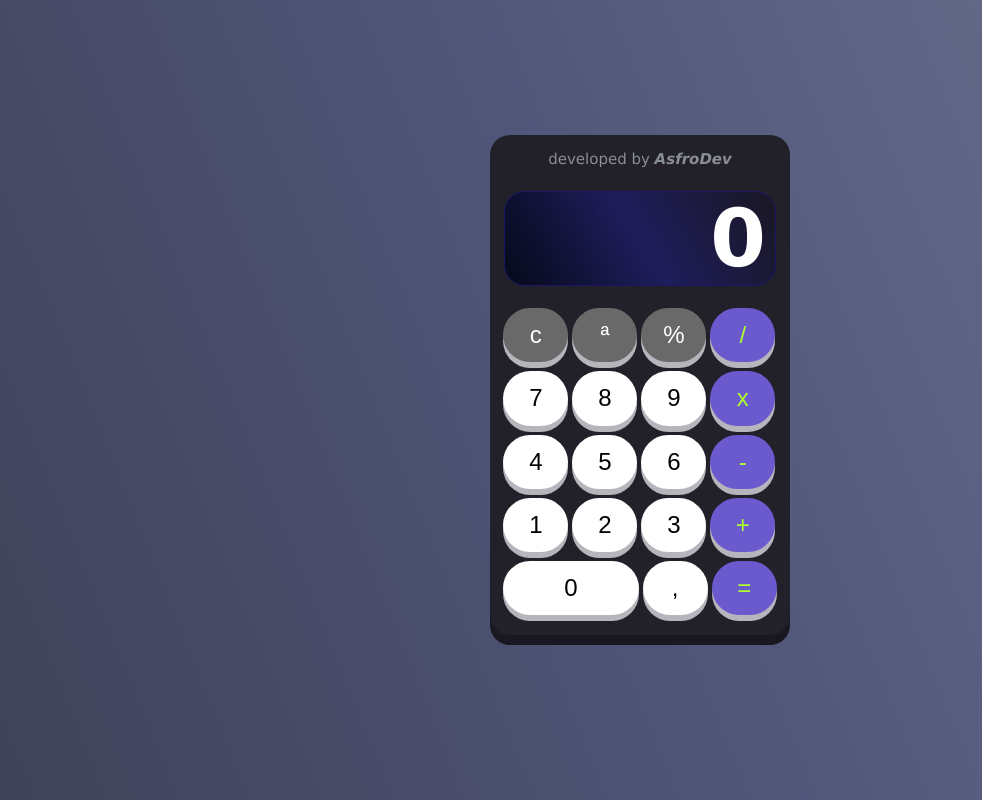
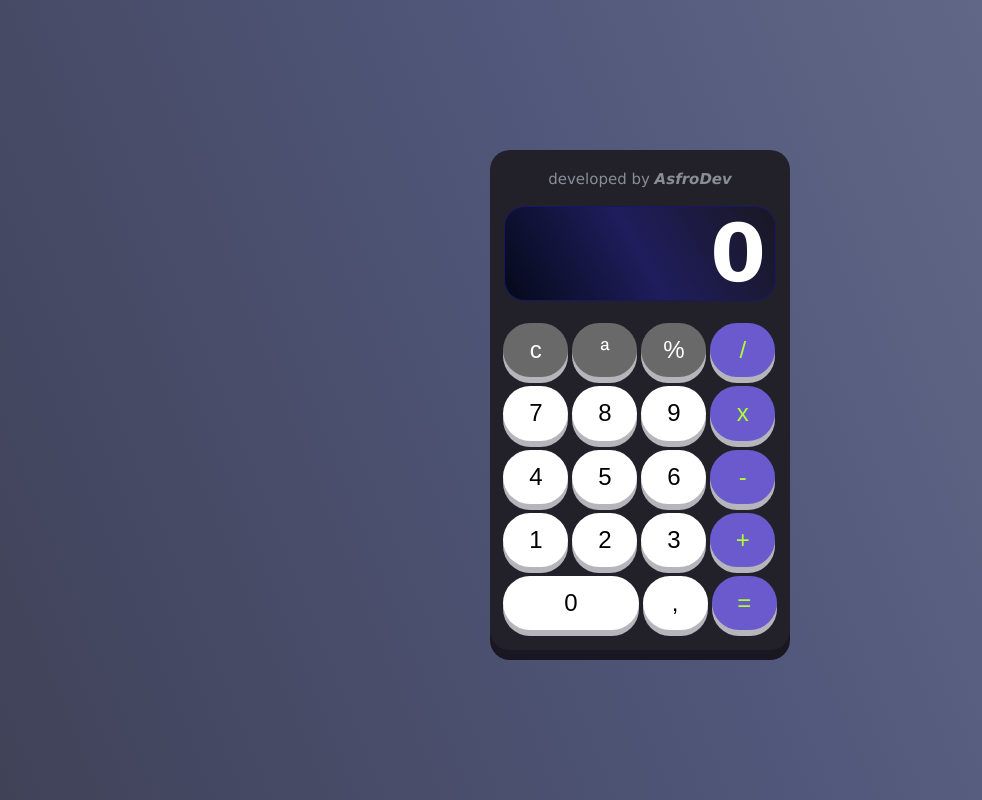
Before and after one commit to AsfroDev/dark-calculator, a plain HTML site: page index.html in a window 1280 px wide. Shown: the whole page, without its empty margins (0-982 px from the left). Drawn offline with Linux system fonts and the light colour scheme.

Commit message:
bug fix, margins

```diff
--- a/style.css
+++ b/style.css
@@ -3,6 +3,10 @@ body {
   display: flex;
   justify-content: center;
   align-items: center;
+}
+
+p{
+  padding-top: 5px;
 }
 
 .main-background {
@@ -22,7 +26,7 @@ body {
 .main-box {
   width: 300px;
   height: 500px;
-  margin-bottom: 30px;
+  margin-top: 0px;
   /*background: linear-gradient(1120deg, #35478c,#008dc5,#00ccbc,#b1ff91);*/
   background-color: #222129;
   border-radius: 20px;
@@ -31,7 +35,7 @@ body {
 
 .top-box {
   text-align: center;
-  margin-bottom: -30px;
+  margin-bottom: -35px;
   color: aliceblue;
   font-family: Verdana, Geneva, Tahoma, sans-serif;
   font-size: 15px;
```
